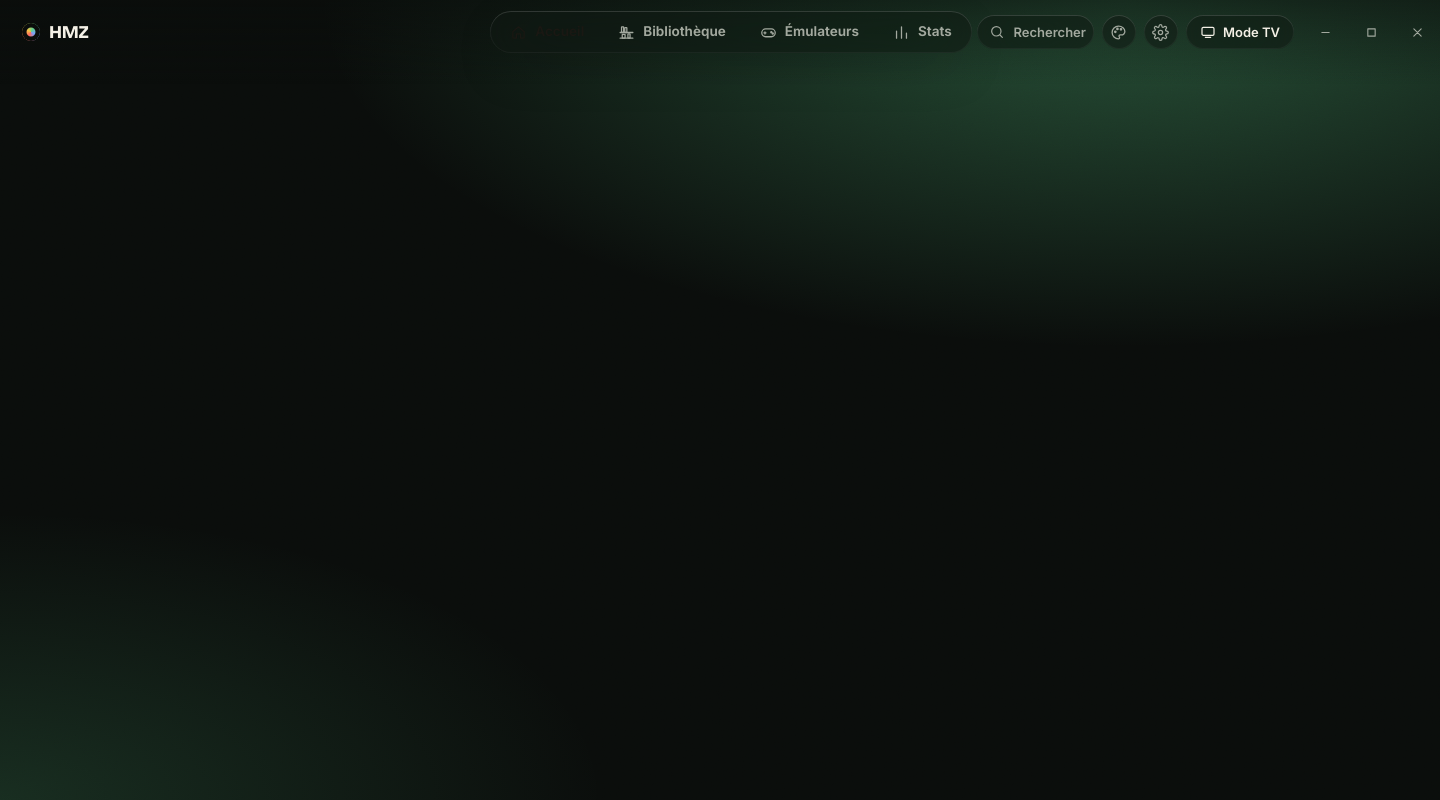
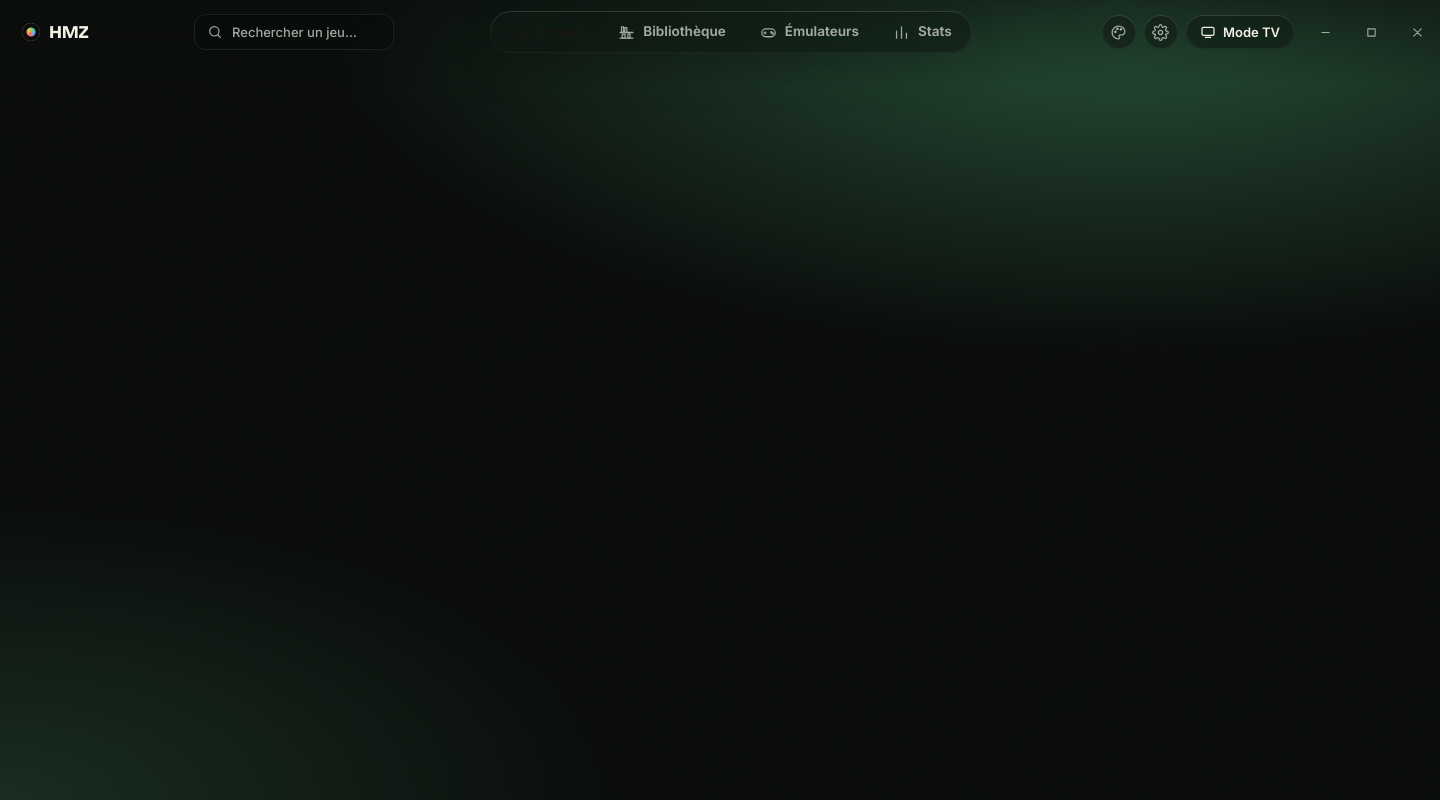
Before and after one commit to Ultim4tDestroy/hmz-launcher, an Electron app: page renderer/index.html in a window 1440 px wide. Drawn offline with Linux system fonts and the light colour scheme; no server answers.

Commit message:
2.8.1 : la recherche devient un vrai champ à gauche, séparé de la navigation
Co-Authored-By: Claude Opus 5.5 <noreply@anthropic.com>
Claude-Session: https://claude.ai/code/session_01YN7A4Jiz2jDUj8akWhLjzt

```diff
--- a/package.json
+++ b/package.json
@@ -1,7 +1,7 @@
 {
   "name": "hmz-launcher",
   "productName": "HMZ Launcher",
-  "version": "2.8.0",
+  "version": "2.8.1",
   "description": "Tous tes jeux au même endroit : PC, DS, 3DS, Switch et Switch 2.",
   "main": "boot.js",
   "author": "HMZ",
--- a/renderer/index.html
+++ b/renderer/index.html
@@ -10,7 +10,8 @@
   <div id="ambient" aria-hidden="true"><div class="amb-img" id="ambA"></div><div class="amb-img" id="ambB"></div><div class="amb-veil"></div><div class="amb-grain"></div></div>
   <div id="app">
     <header class="titlebar">
-      <div class="brand"><span class="brand-mark"></span>HMZ</div>
+      <div class="tb-left"><div class="brand"><span class="brand-mark"></span>HMZ</div>
+        <button class="tb-search" id="searchBtn" title="Rechercher (Ctrl K)"><svg viewBox="0 0 24 24"><circle cx="11" cy="11" r="7"/><path d="m20 20-3.5-3.5"/></svg><span>Rechercher un jeu…</span><kbd>Ctrl K</kbd></button></div>
       <nav class="topnav" id="side">
         <span class="nav-ind" id="navInd"></span>
         <button data-view="home" class="active" title="Accueil (Ctrl 1)"><svg viewBox="0 0 24 24"><path d="M4 11 12 4l8 7v8a1 1 0 0 1-1 1h-4v-6H9v6H5a1 1 0 0 1-1-1z"/></svg><span>Accueil</span></button>
@@ -20,7 +21,6 @@
       </nav>
       <div class="tb-right">
         <div class="scan-status" id="scanStatus"></div>
-        <button class="tb-pill" id="searchBtn" title="Rechercher (Ctrl K)"><svg viewBox="0 0 24 24"><circle cx="11" cy="11" r="7"/><path d="m20 20-3.5-3.5"/></svg><span>Rechercher</span><kbd>Ctrl K</kbd></button>
         <button class="tb-icon" id="themeBtn" title="Thème"><svg viewBox="0 0 24 24"><path d="M12 3a9 9 0 1 0 0 18c1.1 0 1.6-.8 1.6-1.6 0-.5-.2-.8-.5-1.2-.3-.3-.4-.7-.4-1.1 0-.9.7-1.6 1.6-1.6H16a5 5 0 0 0 5-5c0-4-4-7.5-9-7.5z"/><circle cx="7.5" cy="11" r="1"/><circle cx="10.5" cy="7" r="1"/><circle cx="15.5" cy="7.5" r="1"/></svg></button>
         <button class="tb-icon" data-view="settings" title="Paramètres (Ctrl 5)"><svg viewBox="0 0 24 24"><circle cx="12" cy="12" r="3"/><path d="M19.4 15a1.7 1.7 0 0 0 .3 1.8l.1.1a2 2 0 1 1-2.8 2.8l-.1-.1a1.7 1.7 0 0 0-1.8-.3 1.7 1.7 0 0 0-1 1.5V21a2 2 0 1 1-4 0v-.1a1.7 1.7 0 0 0-1.1-1.5 1.7 1.7 0 0 0-1.8.3l-.1.1a2 2 0 1 1-2.8-2.8l.1-.1a1.7 1.7 0 0 0 .3-1.8 1.7 1.7 0 0 0-1.5-1H3a2 2 0 1 1 0-4h.1a1.7 1.7 0 0 0 1.5-1.1 1.7 1.7 0 0 0-.3-1.8l-.1-.1a2 2 0 1 1 2.8-2.8l.1.1a1.7 1.7 0 0 0 1.8.3H9a1.7 1.7 0 0 0 1-1.5V3a2 2 0 1 1 4 0v.1a1.7 1.7 0 0 0 1 1.5 1.7 1.7 0 0 0 1.8-.3l.1-.1a2 2 0 1 1 2.8 2.8l-.1.1a1.7 1.7 0 0 0-.3 1.8V9a1.7 1.7 0 0 0 1.5 1H21a2 2 0 1 1 0 4h-.1a1.7 1.7 0 0 0-1.5 1z"/></svg></button>
         <button class="tv-btn" id="tvBtn" title="Mode TV (F11)"><svg viewBox="0 0 24 24"><rect x="3" y="5" width="18" height="12" rx="2"/><path d="M8 20h8"/></svg>Mode TV</button>
--- a/renderer/style.css
+++ b/renderer/style.css
@@ -995,3 +995,14 @@ html, body { background: var(--bg); }
 }
 .hero-shade { -webkit-mask-image: linear-gradient(180deg, #000 55%, transparent 100%); mask-image: linear-gradient(180deg, #000 55%, transparent 100%); }
 .titlebar button { white-space: nowrap; }
+
+/* 2.8.1 · recherche à gauche, comme un vrai champ, séparée de la navigation */
+.tb-left { justify-self: start; display: flex; align-items: center; gap: 22px; min-width: 0; }
+.tb-search { display: flex; align-items: center; gap: 9px; width: 250px; height: 36px; padding: 0 7px 0 13px; border-radius: 12px; color: var(--muted); background: rgba(var(--bg-rgb), .38); backdrop-filter: var(--blur); -webkit-backdrop-filter: var(--blur); box-shadow: inset 0 0 0 1px rgba(var(--fg-rgb), .09), inset 0 1px 2px rgba(0,0,0,.25); font-size: 13px; font-weight: 500; -webkit-app-region: no-drag; transition: background .2s, box-shadow .2s, color .2s; }
+.tb-search:hover { color: var(--text); background: rgba(var(--bg-rgb), .5); box-shadow: inset 0 0 0 1px rgba(var(--fg-rgb), .16), inset 0 1px 2px rgba(0,0,0,.25); }
+.tb-search svg { width: 16px; height: 16px; flex: none; }
+.tb-search span { flex: 1; text-align: left; white-space: nowrap; overflow: hidden; text-overflow: ellipsis; }
+.tb-search kbd { flex: none; font: 600 10.5px/1 var(--font, inherit); padding: 5px 7px; border-radius: 7px; background: rgba(var(--fg-rgb), .07); color: var(--muted); }
+[data-theme="glace"] .tb-search { background: rgba(255,255,255,.55); box-shadow: inset 0 0 0 1px rgba(0,0,0,.08); }
+@media (max-width: 1500px) { .tb-search { width: 200px; } .tb-search kbd { display: none; } }
+@media (max-width: 1340px) { .tb-search { width: 36px; padding: 0; justify-content: center; border-radius: 99px; } .tb-search span { display: none; } }
```
